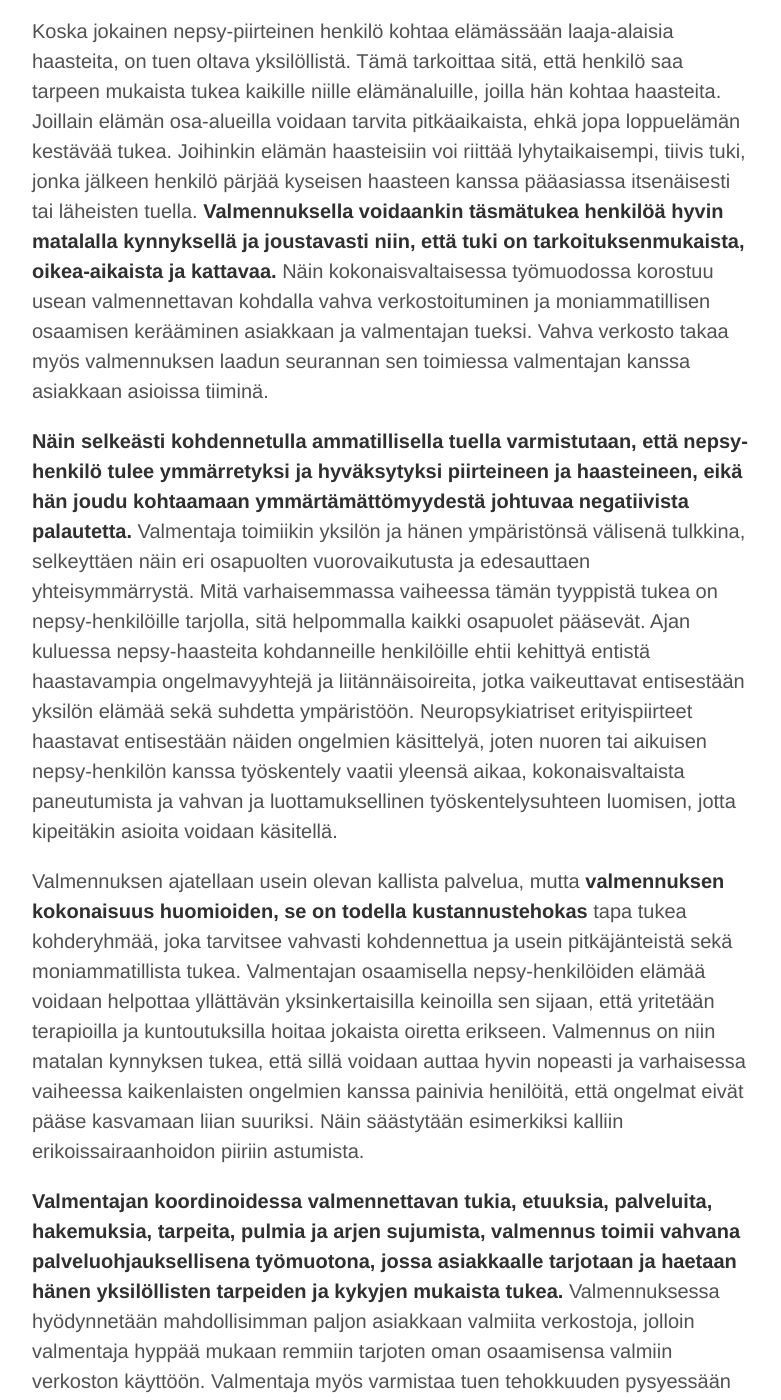
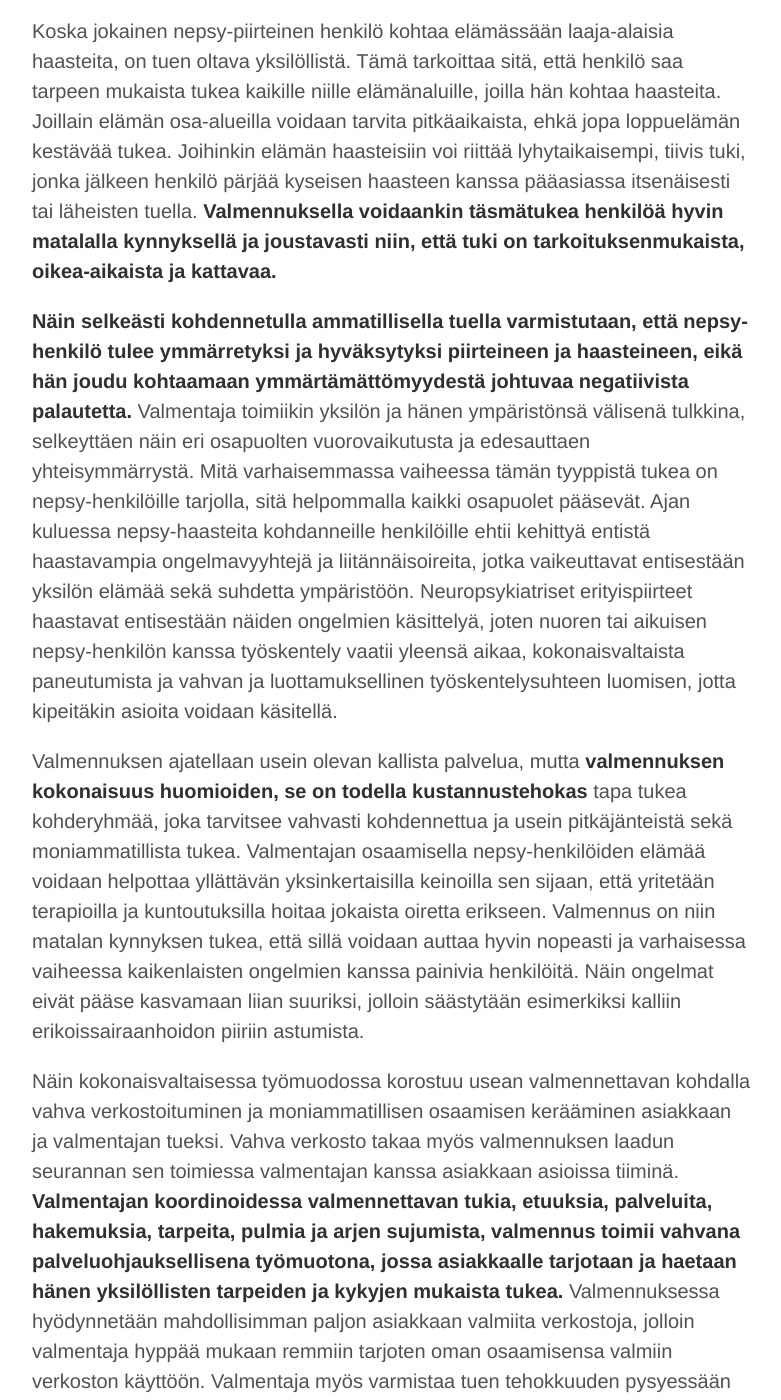
Before and after one commit to niinapiira/neppari.net, a Jekyll site: the page built from _posts/2015-11-22-miksi-neuropsykiatrinen-valmennus.md, in a window 1280 px wide and 1400 px high, scrolled down 1965 px. Shown: the whole window, without its empty margins (248-1029 px from the left). Built offline with Jekyll 4.4.1, drawn with Linux system fonts in a browser that asks for light colours.

Commit message:
Update 2015-11-22-miksi-neuropsykiatrinen-valmennus.md

```diff
--- a/_posts/2015-11-22-miksi-neuropsykiatrinen-valmennus.md
+++ b/_posts/2015-11-22-miksi-neuropsykiatrinen-valmennus.md
@@ -13,12 +13,13 @@
 
 Ympäristön vaikutus nepsy-piirteiden esiintyvyyteen ja ongelmien muodostumiseen on suuri. Jotkut henkilöt voivat selvitä piirteineen hyvin läpi elämän, jos ympäristö on vain suotuisa ja ymmärtävä. Kuitenkin yhteiskunta, joka on rakentunut ”neuropsykiatrisesti normaalien” ehdoilla, ei ota useinkaan huomioon (neurobiologisen) erilaisuuden luomia tarpeita. Tämä haastaa yhteiskunnan ja neuropsykiatristen henkilöiden suhdetta, johon valmennuksella pyritään vaikuttamaan rakentavasti. Oleellista on huomioida, että tässäkin suhteessa on kaksi osapuolta, joista kummankin on pystyttävä vaikuttamaan suhteen laatuun. Usein jähmeät yhteiskunnan palvelut eivät pysty menemään tarpeeksi vastaan nepsy-henkilöitä, eikä henkilöillä itsellään ole pulmiensa vuoksi mahdollisuutta hyödyntää yhteiskunnan tarjontaa sellaisenaan. **Valmentaja toimii tässä kohtaa linkkinä yhteiskunnan ja yksilön välillä, pyrkien aktiivisesti rakentamaan siltoja osapuolten toimivalle vuorovaikutukselle ja yhteistyölle.** Valmentaja on kuitenkin aina selkeästi nepsy-henkilön rinnalla kulkija, sillä tämä on suhteessa yhteiskuntaan se osapuoli, joka on selkeästi heikommassa asemassa.
 
-Koska jokainen nepsy-piirteinen henkilö kohtaa elämässään laaja-alaisia haasteita, on tuen oltava yksilöllistä. Tämä tarkoittaa sitä, että henkilö saa tarpeen mukaista tukea kaikille niille elämänaluille, joilla hän kohtaa haasteita. Joillain elämän osa-alueilla voidaan tarvita pitkäaikaista, ehkä jopa loppuelämän kestävää tukea. Joihinkin elämän haasteisiin voi riittää lyhytaikaisempi, tiivis tuki, jonka jälkeen henkilö pärjää kyseisen haasteen kanssa pääasiassa itsenäisesti tai läheisten tuella. **Valmennuksella voidaankin täsmätukea henkilöä hyvin matalalla kynnyksellä ja joustavasti niin, että tuki on tarkoituksenmukaista, oikea-aikaista ja kattavaa.** Näin kokonaisvaltaisessa työmuodossa korostuu usean valmennettavan kohdalla vahva verkostoituminen ja moniammatillisen osaamisen kerääminen asiakkaan ja valmentajan tueksi. Vahva verkosto takaa myös valmennuksen laadun seurannan sen toimiessa valmentajan kanssa asiakkaan asioissa tiiminä.
+Koska jokainen nepsy-piirteinen henkilö kohtaa elämässään laaja-alaisia haasteita, on tuen oltava yksilöllistä. Tämä tarkoittaa sitä, että henkilö saa tarpeen mukaista tukea kaikille niille elämänaluille, joilla hän kohtaa haasteita. Joillain elämän osa-alueilla voidaan tarvita pitkäaikaista, ehkä jopa loppuelämän kestävää tukea. Joihinkin elämän haasteisiin voi riittää lyhytaikaisempi, tiivis tuki, jonka jälkeen henkilö pärjää kyseisen haasteen kanssa pääasiassa itsenäisesti tai läheisten tuella. **Valmennuksella voidaankin täsmätukea henkilöä hyvin matalalla kynnyksellä ja joustavasti niin, että tuki on tarkoituksenmukaista, oikea-aikaista ja kattavaa.**
 
 **Näin selkeästi kohdennetulla ammatillisella tuella varmistutaan, että nepsy-henkilö tulee ymmärretyksi ja hyväksytyksi piirteineen ja haasteineen, eikä hän joudu kohtaamaan ymmärtämättömyydestä johtuvaa negatiivista palautetta.** Valmentaja toimiikin yksilön ja hänen ympäristönsä välisenä tulkkina, selkeyttäen näin eri osapuolten vuorovaikutusta ja edesauttaen yhteisymmärrystä. Mitä varhaisemmassa vaiheessa tämän tyyppistä tukea on nepsy-henkilöille tarjolla, sitä helpommalla kaikki osapuolet pääsevät. Ajan kuluessa nepsy-haasteita kohdanneille henkilöille ehtii kehittyä entistä haastavampia ongelmavyyhtejä ja liitännäisoireita, jotka vaikeuttavat entisestään yksilön elämää sekä suhdetta ympäristöön. Neuropsykiatriset erityispiirteet haastavat entisestään näiden ongelmien käsittelyä, joten nuoren tai aikuisen nepsy-henkilön kanssa työskentely vaatii yleensä aikaa, kokonaisvaltaista paneutumista ja vahvan ja luottamuksellinen työskentelysuhteen luomisen, jotta kipeitäkin asioita voidaan käsitellä.
 
-Valmennuksen ajatellaan usein olevan kallista palvelua, mutta **valmennuksen kokonaisuus huomioiden, se on todella kustannustehokas** tapa tukea kohderyhmää, joka tarvitsee vahvasti kohdennettua ja usein pitkäjänteistä sekä moniammatillista tukea. Valmentajan osaamisella nepsy-henkilöiden elämää voidaan helpottaa yllättävän yksinkertaisilla keinoilla sen sijaan, että yritetään terapioilla ja kuntoutuksilla hoitaa jokaista oiretta erikseen. Valmennus on niin matalan kynnyksen tukea, että sillä voidaan auttaa hyvin nopeasti ja varhaisessa vaiheessa kaikenlaisten ongelmien kanssa painivia henilöitä, että ongelmat eivät pääse kasvamaan liian suuriksi. Näin säästytään esimerkiksi kalliin erikoissairaanhoidon piiriin astumista.
+Valmennuksen ajatellaan usein olevan kallista palvelua, mutta **valmennuksen kokonaisuus huomioiden, se on todella kustannustehokas** tapa tukea kohderyhmää, joka tarvitsee vahvasti kohdennettua ja usein pitkäjänteistä sekä moniammatillista tukea. Valmentajan osaamisella nepsy-henkilöiden elämää voidaan helpottaa yllättävän yksinkertaisilla keinoilla sen sijaan, että yritetään terapioilla ja kuntoutuksilla hoitaa jokaista oiretta erikseen. Valmennus on niin matalan kynnyksen tukea, että sillä voidaan auttaa hyvin nopeasti ja varhaisessa vaiheessa kaikenlaisten ongelmien kanssa painivia henkilöitä. Näin ongelmat eivät pääse kasvamaan liian suuriksi, jolloin säästytään esimerkiksi kalliin erikoissairaanhoidon piiriin astumista.
 
+Näin kokonaisvaltaisessa työmuodossa korostuu usean valmennettavan kohdalla vahva verkostoituminen ja moniammatillisen osaamisen kerääminen asiakkaan ja valmentajan tueksi. Vahva verkosto takaa myös valmennuksen laadun seurannan sen toimiessa valmentajan kanssa asiakkaan asioissa tiiminä.
 **Valmentajan koordinoidessa valmennettavan tukia, etuuksia, palveluita, hakemuksia, tarpeita, pulmia ja arjen sujumista, valmennus toimii vahvana palveluohjauksellisena työmuotona, jossa asiakkaalle tarjotaan ja haetaan hänen yksilöllisten tarpeiden ja kykyjen mukaista tukea.** Valmennuksessa hyödynnetään mahdollisimman paljon asiakkaan valmiita verkostoja, jolloin valmentaja hyppää mukaan remmiin tarjoten oman osaamisensa valmiin verkoston käyttöön. Valmentaja myös varmistaa tuen tehokkuuden pysyessään valmennettavan rinnalla ja mahdollistaen tukensa avulla valmennettavalle eri palveluista hyötymisen. Valmennuksella voidaan tukea asiakkaan motivaatiota sekä kykyä ottaa vastaan apua ja tukea sekä kykyä kehittää itseään ja elämäänsä. Valmennus voi myös itsessään kattaa monta erillistä palvelumuotoa, jotka erikseen toimiessaan kadottavat helposti yhteisen näkemyksen asiakkaan tilanteesta sekä päämääristä. Näin asiakkaan pompottelu palveluiden välillä jää vähäisemmäksi ja asiakas voi keskittyä ja käyttää voimansa aidosti oman tilanteensa edistämiseen.
 
 **Valmennus on edullinen ja tehokas keino sekä ennaltaehkäistä että ratkaista ongelmia ja ongelmavyyhtejä. Valmennukselle on selkeästi kysyntää ja se täydentääkin hyvin muita yhteiskunnan tarjoamia palveluita.** Valmennuksen syvin päämäärä on kuitenkin sama kuin muillakin yhteiskunnan hyvinvointia tukevilla palveluilla: sillä pyritään ehkäisemään kaikenikäisten henkilöiden syrjäytymistä opinnoista, työelämästä, yhteiskunnasta sekä omasta elämästään.
```
